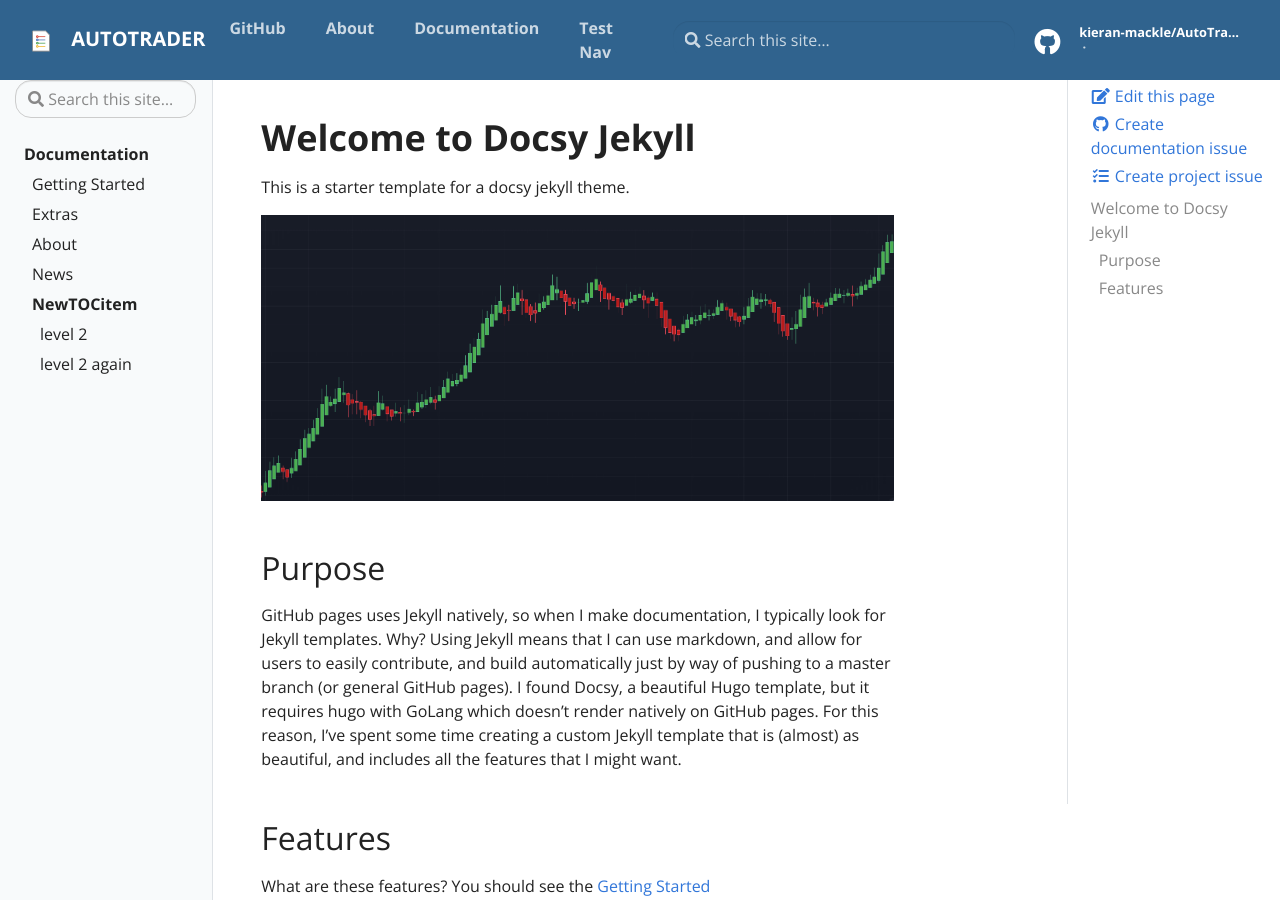
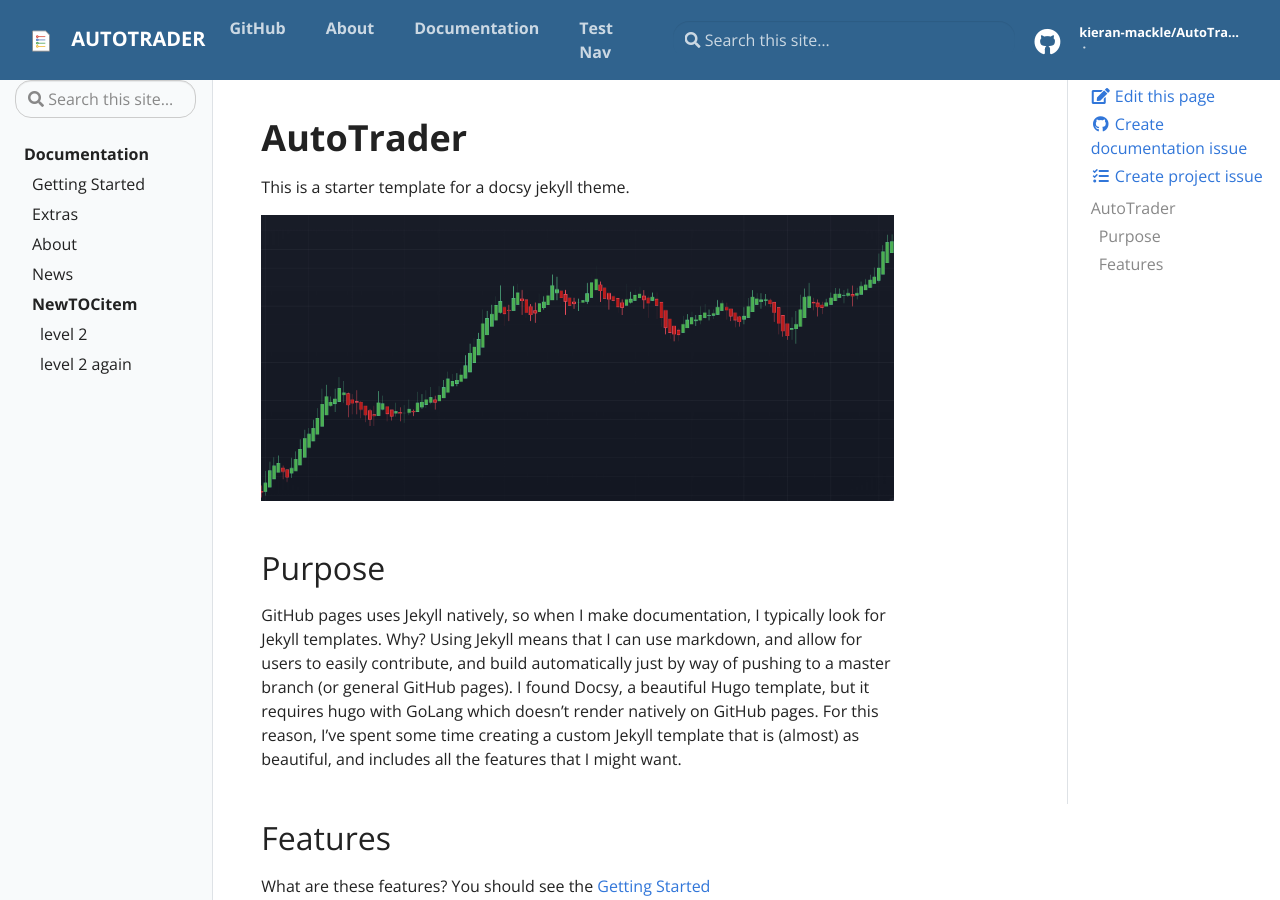
Before and after one commit to kieran-mackle/AutoTrader, a Jekyll site: the page built from docs/pages/index.md, in a window 1280 px wide and 900 px high. Built offline with Jekyll 4.4.1, drawn with Linux system fonts in a browser that asks for light colours.

Commit message:
Update index.md

```diff
--- a/docs/pages/index.md
+++ b/docs/pages/index.md
@@ -4,7 +4,7 @@
 permalink: /
 ---
 
-# Welcome to Docsy Jekyll
+# AutoTrader
 
 This is a starter template for a docsy jekyll theme.
 
```
